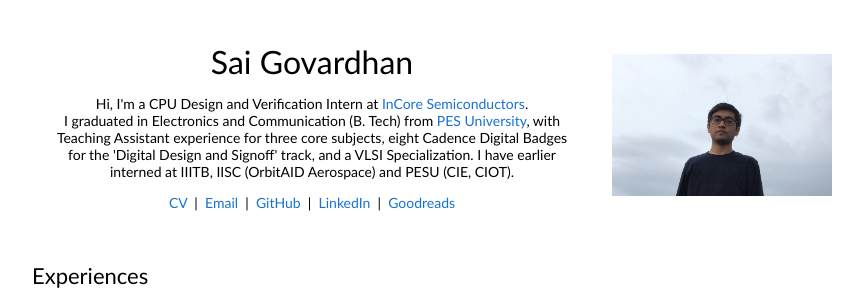
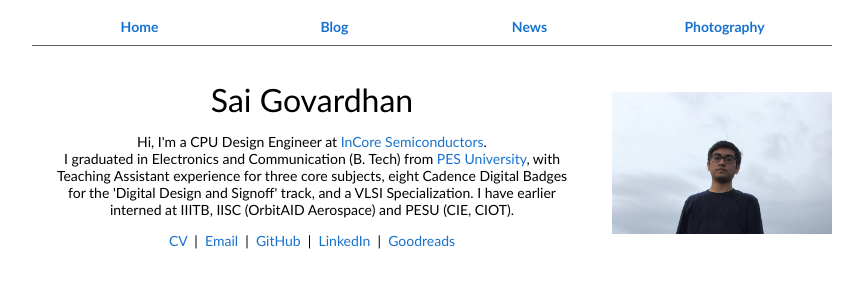
Before and after one commit to govardhnn/govardhnn.github.io, a plain HTML site: page index.html in a window 1280 px wide. Shown: the top 296 px of the page, without its empty margins (208-1071 px from the left). Drawn offline with Linux system fonts and the light colour scheme.

Commit message:
Major: adding headers

```diff
--- a/index.html
+++ b/index.html
@@ -6,11 +6,66 @@
     <meta name="description" content="Sai Govardhan&#39;s Personal Website.">
     <meta name="viewport" content="width=device-width, initial-scale=1">
     <meta name="google-site-verification" content="W8PRYgva24mKazXFMSEp-Rtg3mTIY1kzTeQutOEAkcc">
-
     <link rel="stylesheet" type="text/css" href="./img/stylesheet.css">
   </head>
 
   <body data-new-gr-c-s-check-loaded="14.1097.0" data-gr-ext-installed="">
+    <!DOCTYPE html>
+    <html lang="en">
+      <head>
+	<meta http-equiv="Content-Type" content="text/html; charset=UTF-8">
+	<link rel="icon" type="image/jpg" href="./img/icon.jpg">
+	<title>Sai Govardhan</title>
+	<meta name="author" content="Sai Govardhan">
+	<meta name="description" content="Sai Govardhan&#39;s Personal Website.">
+	<meta name="viewport" content="width=device-width, initial-scale=1">
+	<meta name="google-site-verification" content="W8PRYgva24mKazXFMSEp-Rtg3mTIY1kzTeQutOEAkcc">
+
+	<link rel="stylesheet" type="text/css" href="./img/stylesheet.css">
+	<style>
+	  .header-container {
+	      max-width: 800px;
+	      margin: 0 auto;
+	  }
+
+	  .header {
+	      display: flex;
+	      justify-content: space-between;
+	      /* border: none; */
+	      border-bottom: 1px solid #5e5f62;
+	      padding: 10px;
+	  }
+
+	  .header-item {
+	      flex: 1;
+	      text-align: center;
+	  }
+
+	  .header-item a {
+	      text-decoration: none;
+	      /* color: #a80c0c; */
+	      font-weight: bold;
+	  }
+	</style>
+      </head>
+
+      <body data-new-gr-c-s-check-loaded="14.1097.0" data-gr-ext-installed="">
+	<div class="header-container">
+	  <div class="header">
+	    <div class="header-item">
+	      <a href="index.html">Home</a>
+	    </div>
+	    <div class="header-item">
+	      <a href="blog.html">Blog</a>
+	    </div>
+	    <div class="header-item">
+	      <a href="news.html">News</a>
+	    </div>
+	    <div class="header-item">
+	      <a href="life.html">Photography</a>
+	    </div>
+	  </div>
+	</div>
 	<table style="width:100%;max-width:800px;border:0px;border-spacing:0px;border-collapse:separate;margin-right:auto;margin-left:auto;">
 	  <tbody>
 	    <tr style="padding:0px">
@@ -23,7 +78,7 @@
 			  <name>Sai Govardhan</name>
 			</p>
 			<p style="text-align:center">
-		      Hi, I'm a CPU Design and Verification Intern at <a href="https://incoresemi.com/"> InCore Semiconductors</a>. <br>
+			  Hi, I'm a CPU Design Engineer at <a href="https://incoresemi.com/"> InCore Semiconductors</a>. <br>
 			  I graduated in Electronics and Communication (B. Tech) from <a href="https://pes.edu">PES University</a>, with Teaching Assistant experience for three core subjects, eight Cadence Digital Badges for the 'Digital Design and Signoff' track, and a VLSI Specialization. I have earlier interned at IIITB, IISC (OrbitAID Aerospace) and PESU (CIE, CIOT). <br>
 
 			</p>
@@ -343,7 +398,6 @@
 
 <heading>Education</heading><table width="100%" align="middle" border="0" cellspacing="0" cellpadding="10">
   <tbody>
-
     <tr>
       <td width="100%" valign="middle">
 	<table>
@@ -391,9 +445,6 @@
       </tr>
     </tbody>
   </table>
-				      </br>
-
-
 </td>
 </tr>
 </tbody>
```
Lines whose indentation alone changed are shown as unchanged.
